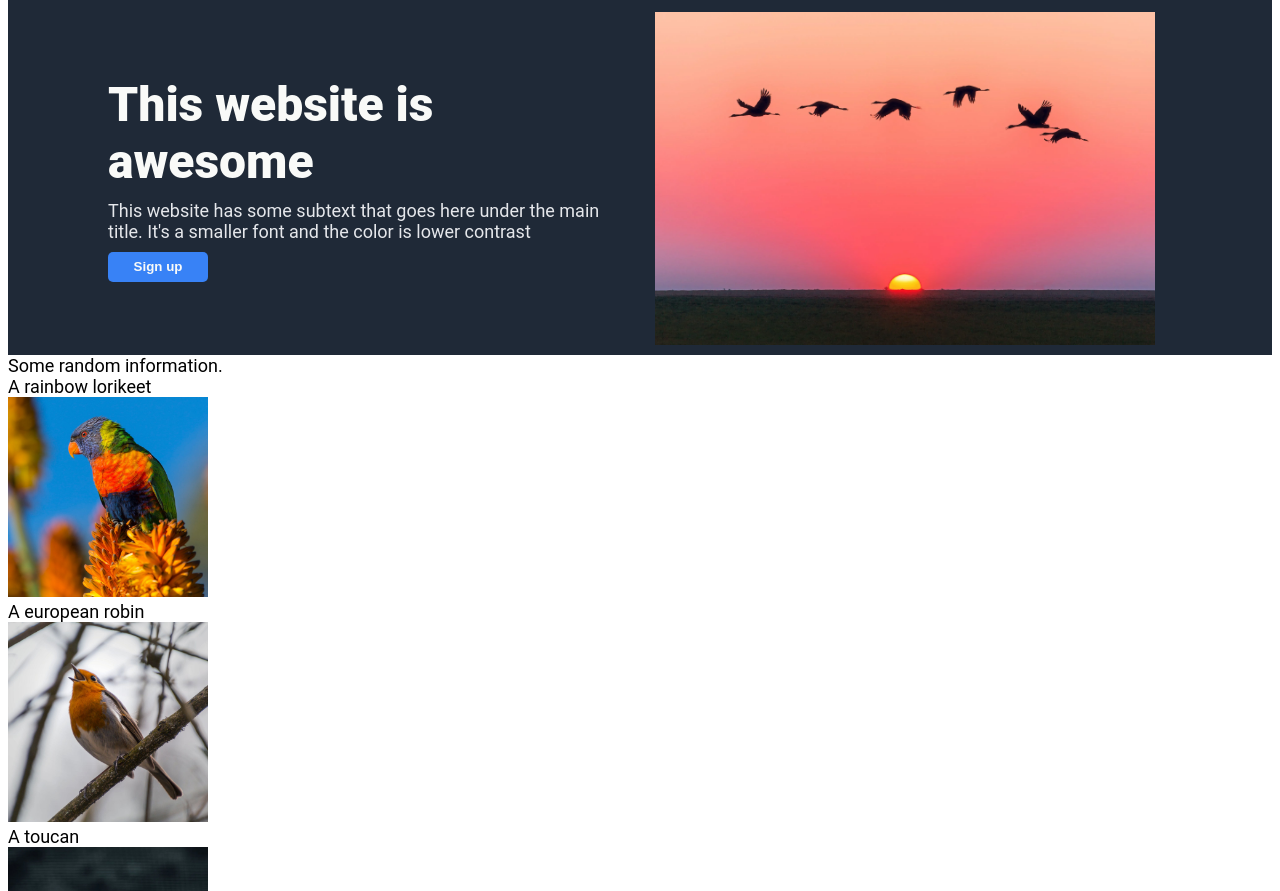
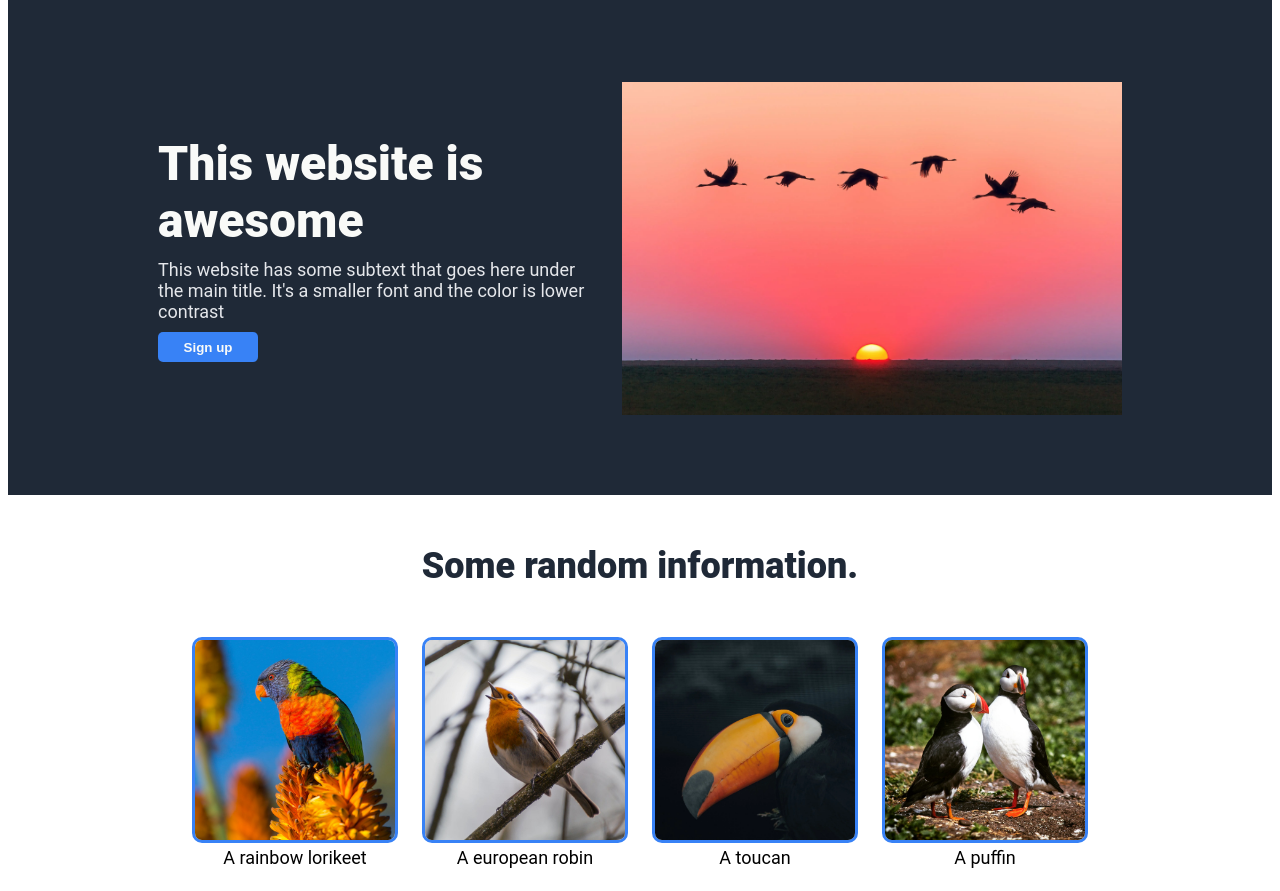
Before and after one commit to maddd-code/landing_page_top, a plain HTML site: page index.html in a window 1280 px wide. Shown: the part 61-952 px from the top of the page. Drawn offline with Linux system fonts and the light colour scheme.

Commit message:
Build container 2

```diff
--- a/index.html
+++ b/index.html
@@ -33,14 +33,24 @@
 
   <div class="container2">
     <div class="cont2-header">Some random information.</div>
+    <div class="cont2-4imgblock">
+    <div class="cont-lorikeet">
+    <img src="img/rainbow-lorikeet.jpeg" alt="a rainbow lorikeet" width="200px" height="auto">
     <div class="text">A rainbow lorikeet</div>
-    <img src="img/rainbow-lorikeet.jpeg" alt="a rainbow lorikeet" width="200px" height="auto">
+    </div>
+    <div class="cont-robin">
+    <img src="img/european-robin.jpeg" alt="a european robin" width="200px" height="auto">
     <div class="text">A european robin</div>
-    <img src="img/european-robin.jpeg" alt="a european robin" width="200px" height="auto">
+    </div>
+    <div class="cont-toucan">
+    <img src="img/toucan.jpeg" alt="a toucan" width="200px" height="auto">
     <div class="text">A toucan</div>
-    <img src="img/toucan.jpeg" alt="a toucan" width="200px" height="auto">
+    </div>
+    <div class="cont-puffin">
+    <img src="img/puffin.jpeg" alt="a puffin" width="200px" height="auto">
     <div class="text">A puffin</div>
-    <img src="img/puffin.jpeg" alt="a puffin" width="200px" height="auto">
+    </div>
+    </div>
   </div>
 
   <div class="container3">
--- a/style.css
+++ b/style.css
@@ -40,7 +40,7 @@ ul {
     justify-content: center;
     align-items: center;
     gap: 30px;
-    padding: 10px 100px 10px
+    padding: 80px 150px
 }
 
 .cont1-text {
@@ -54,6 +54,7 @@ ul {
     display: flex;
     flex: 1;
     align-self: center;
+    width: auto;
 }
 
 .cont1-header {
@@ -71,3 +72,32 @@ button {
     height: 30px;
     font-weight: bold;
 }
+
+.container2 {
+    display: flex;
+    flex-direction: column;
+    align-items: center;
+    justify-content: center;
+}
+
+.cont2-header {
+    color: #1F2937;
+    font-size: 36px;
+    font-weight: 900;
+    padding: 50px;
+}
+
+.cont2-4imgblock {
+    display: flex;
+    align-items: center;
+    justify-content: center;
+    gap: 24px;
+    text-align: center;
+    padding-bottom: 80px;
+}
+
+
+.container2 img {
+    border-radius: 10px;
+    border: 3px solid #3882F6;
+}
```
